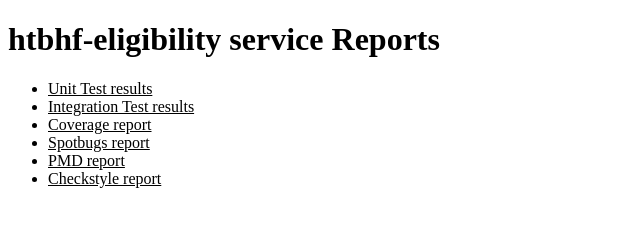
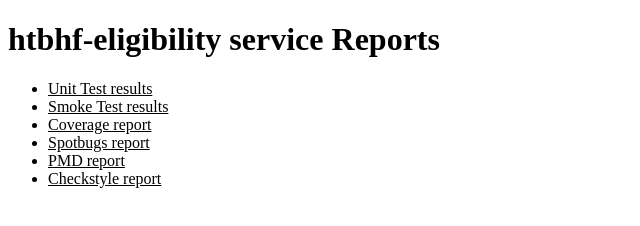
Before and after one commit to DepartmentOfHealth-htbhf/htbhf-eligibility-service, a plain HTML site: page src/documentation/gh-pages/index.html in a window 1280 px wide. Shown: the full height of the page, 0-640 px from the left. Drawn offline with Linux system fonts and the light colour scheme.

Commit message:
HTBHFB-4 Renamed integration tests to smoke tests

```diff
--- a/src/documentation/gh-pages/index.html
+++ b/src/documentation/gh-pages/index.html
@@ -15,7 +15,7 @@
 <h1>htbhf-eligibility service Reports</h1>
 <ul>
     <li><a href="tests/test">Unit Test results</a> </li>
-    <li><a href="integration">Integration Test results</a> </li>
+    <li><a href="smoke_tests">Smoke Test results</a> </li>
     <li><a href="jacoco/test/html">Coverage report</a> </li>
     <li><a href="spotbugs/main.html">Spotbugs report</a> </li>
     <li><a href="pmd/main.html">PMD report</a> </li>
```
Also changed, not shown: 16 other files.
